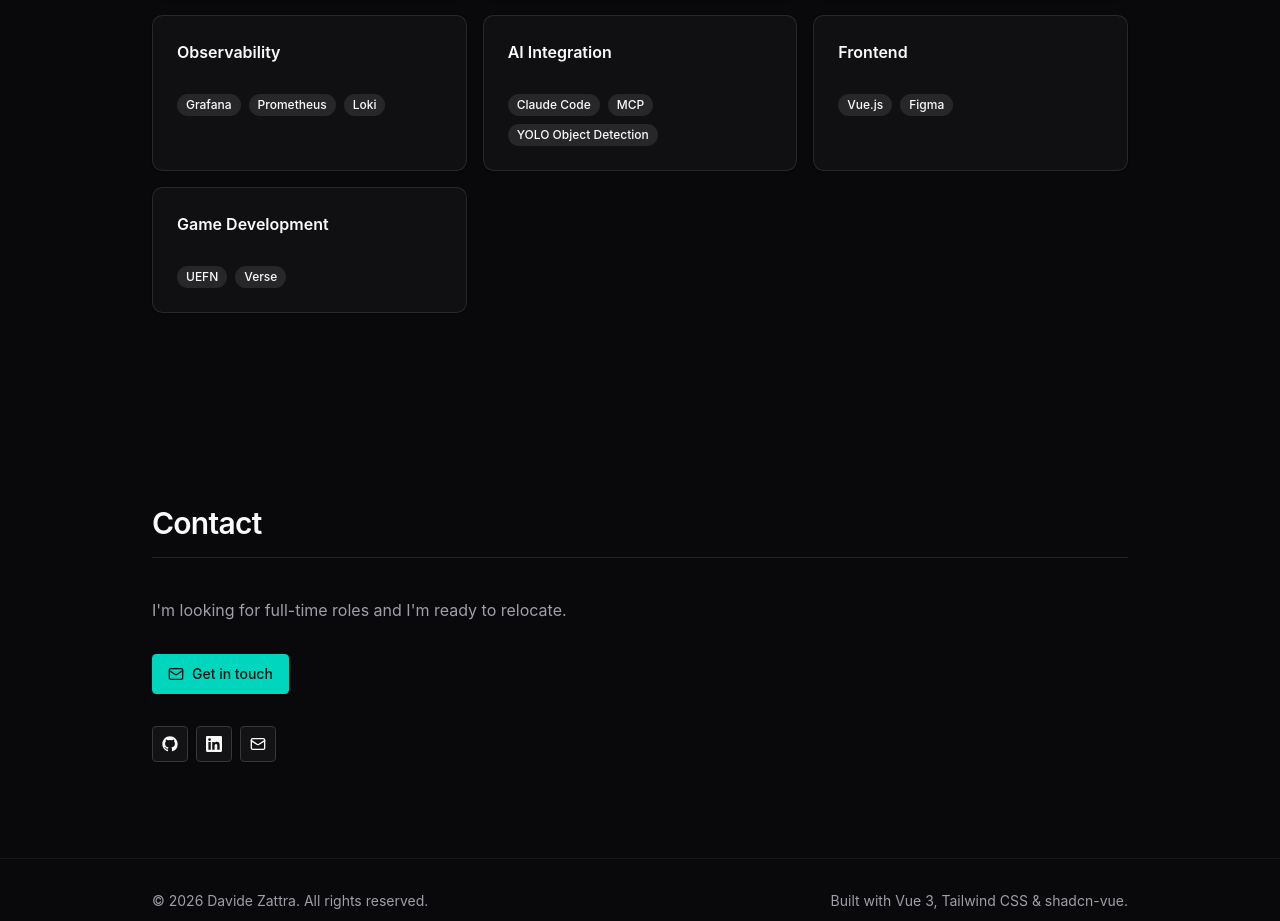
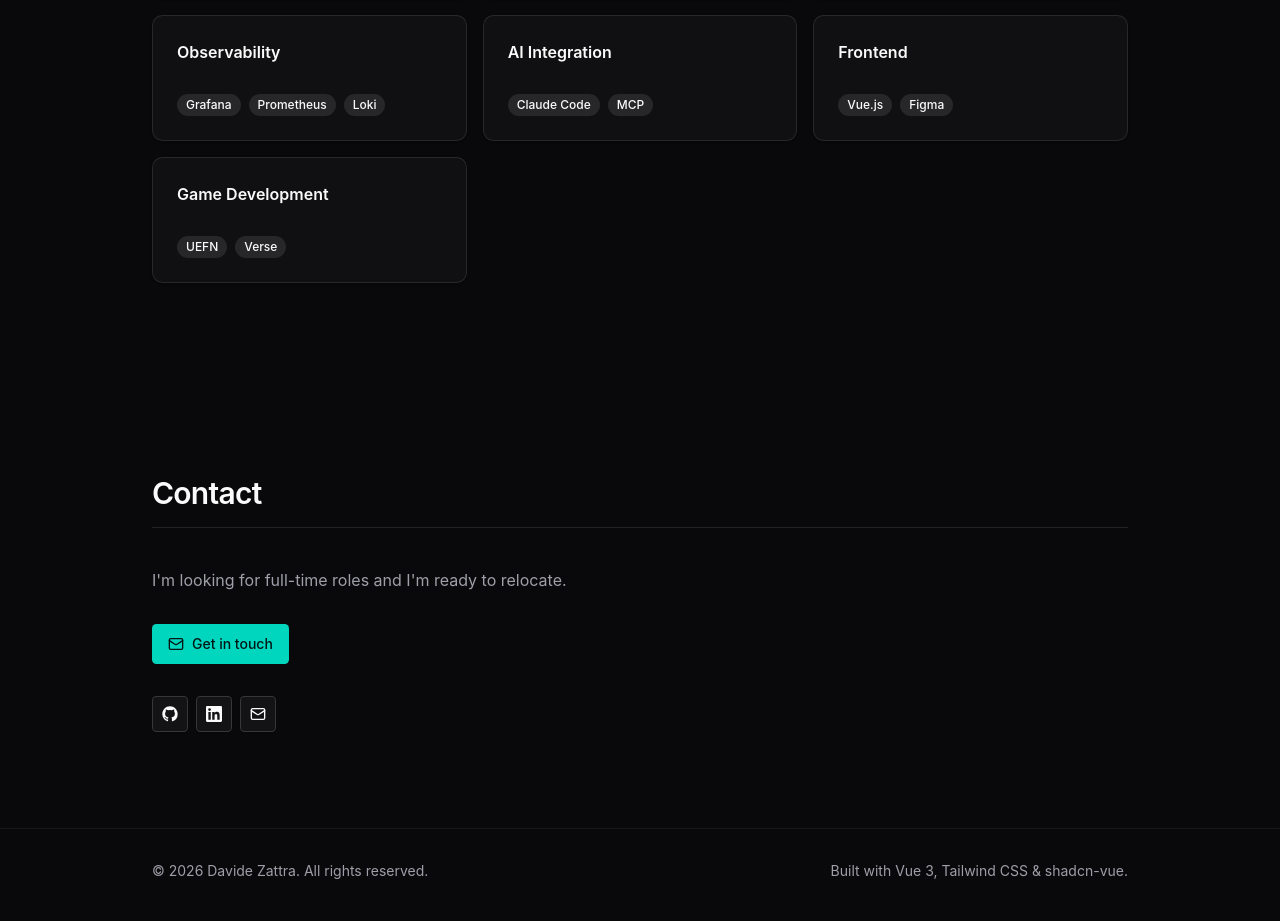
Before and after one commit to dzerk11/portfolio, a Vue app: page / in a window 1280 px wide. Shown: the part 5001-5922 px from the top of the page. Built offline with nearby package versions, Linux system fonts and the light colour scheme.

Commit message:
chore: remove yolo from skills

```diff
--- a/src/data/skills.ts
+++ b/src/data/skills.ts
@@ -22,7 +22,7 @@
   },
   {
     label: 'AI Integration',
-    skills: ['Claude Code', 'MCP', 'YOLO Object Detection'],
+    skills: ['Claude Code', 'MCP'],
   },
   {
     label: 'Frontend',
```
Also changed, not shown: 1 other file (tests, documents, lock files or other folders).
